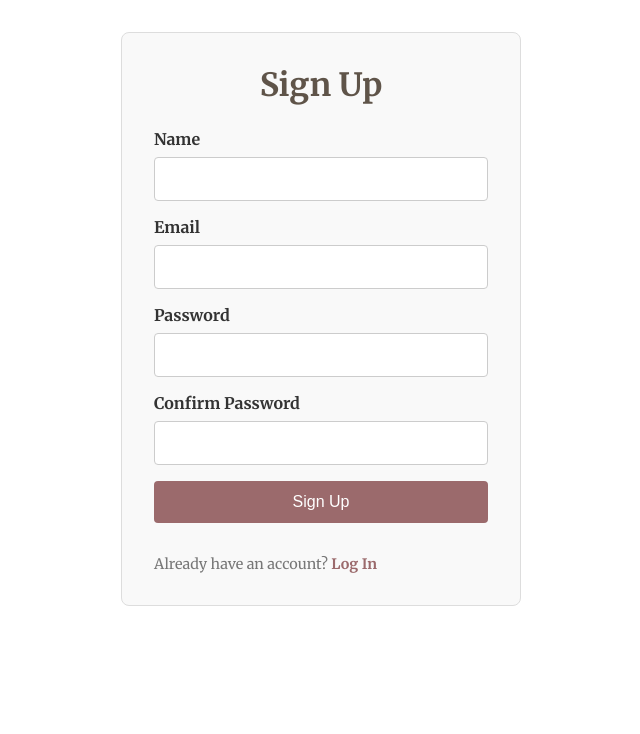
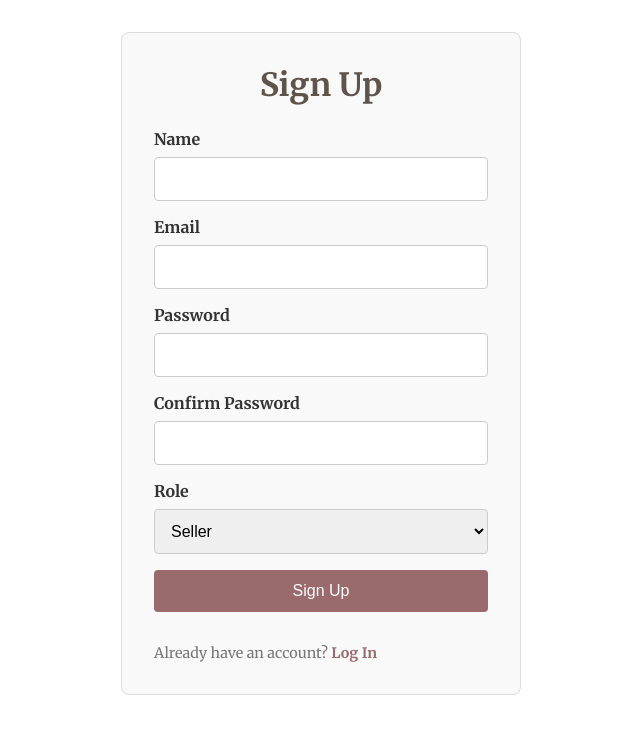
Before and after one commit to HaniaFlores/wdd430-group-project, a Next.js app in the folder handcrafted_haven/: page /signup in a window 1280 px wide. Shown: the top 734 px of the page, without its empty margins (319-959 px from the left). Built offline with nearby package versions, Linux system fonts and the light colour scheme.

Commit message:
added buyer/seller option to signup and database

```diff
--- a/handcrafted_haven/src/app/pages/api/register/route.ts
+++ b/handcrafted_haven/src/app/pages/api/register/route.ts
@@ -6,11 +6,14 @@ export const runtime = 'nodejs';
 
 export async function POST(request: Request) {
   try {
-    const { name, email, password } = await request.json();
+    const { name, email, password, user_choice } = await request.json();
 
     if (!name || !email || !password) {
       return NextResponse.json({message: 'Missing credentials'}, { status: 400 });
     }
+    if (!['buyer', 'seller'].includes(user_choice)) {
+      return NextResponse.json({ message: 'Invalid role selection' }, { status: 400 });
+}
 
     // This is where the logic to connect to the database would go
     // and check if the email already exists. We'll ignore it for now.
@@ -28,14 +31,14 @@ export async function POST(request: Request) {
 
     // Here would go the logic to save the new user in the database
     const insertUserQuery = `
-      INSERT INTO users (name, email, password)
-      VALUES ($1, $2, $3)
-      RETURNING id, name, email
+      INSERT INTO users (name, email, password, user_choice)
+      VALUES ($1, $2, $3, $4)
+      RETURNING id, name, email, user_choice
     `;
-    const result = await pool.query(insertUserQuery, [name, email, hashedPassword]);
+    const result = await pool.query(insertUserQuery, [name, email, hashedPassword, user_choice]);
     const newUser = result.rows[0];
 
-    console.log('Usuario registrado:', { name, email, hashedPassword });
+    console.log('Usuario registrado:', { name, email, hashedPassword, user_choice });
 
     return NextResponse.json({ message: 'User registered successfully' }, { status: 201 });
   } catch (error) {
--- a/handcrafted_haven/src/app/signup/page.tsx
+++ b/handcrafted_haven/src/app/signup/page.tsx
@@ -12,6 +12,7 @@ export default function SignUpPage() {
   const [confirmPassword, setConfirmPassword] = useState('');
   const [error, setError] = useState('');
   const router = useRouter();
+  const [user_choice, setUserChoice] = useState('seller');
 
   const handleSubmit = async (event: React.FormEvent) => {
     event.preventDefault();
@@ -28,7 +29,7 @@ export default function SignUpPage() {
         headers: {
           'Content-Type': 'application/json',
         },
-        body: JSON.stringify({ name, email, password }),
+        body: JSON.stringify({ name, email, password, user_choice}),
       });
 
       const data = await response.json();
@@ -99,6 +100,19 @@ export default function SignUpPage() {
             onChange={(e) => setConfirmPassword(e.target.value)}
           />
         </div>
+        <div className={styles.inputGroup}>
+        <label htmlFor="user_choice" className={styles.label}>Role</label>
+        <select
+          id="user_choice"
+          name="user_choice"
+          className={styles.input}
+          value={user_choice}
+          onChange={(e) => setUserChoice(e.target.value)}
+        >
+    <option value="buyer">Buyer</option>
+    <option value="seller">Seller</option>
+  </select>
+</div>
         <button type="submit" className={styles.button}>Sign Up</button>
         <p className={styles.loginLink}>
           Already have an account? <a href="/login">Log In</a>
```
